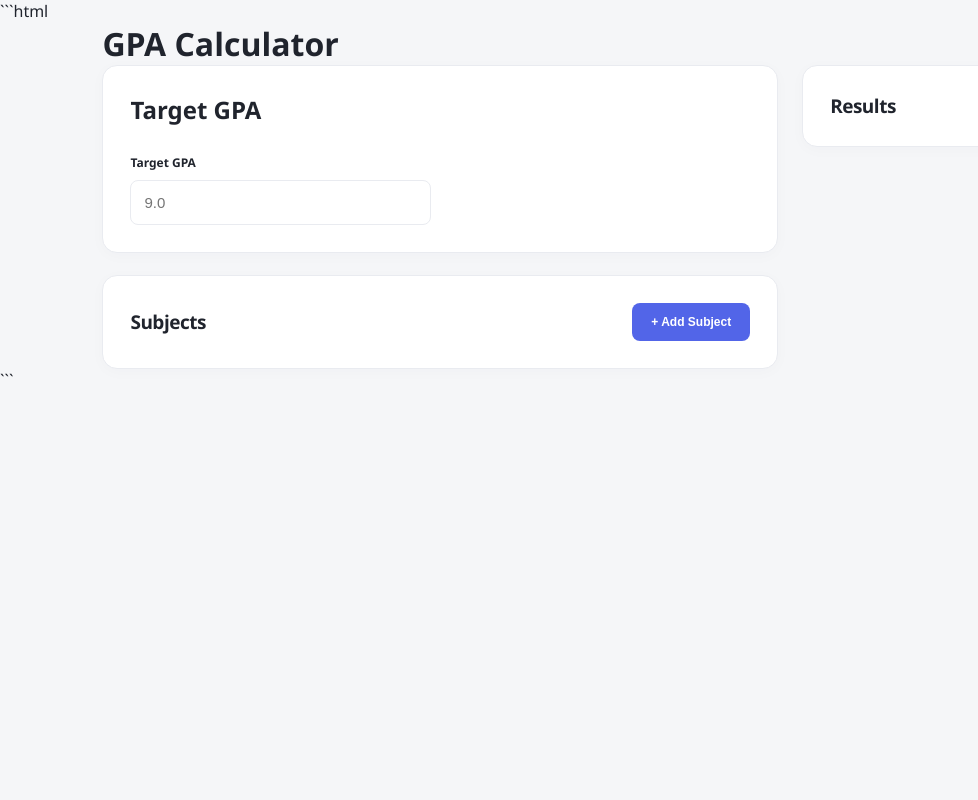
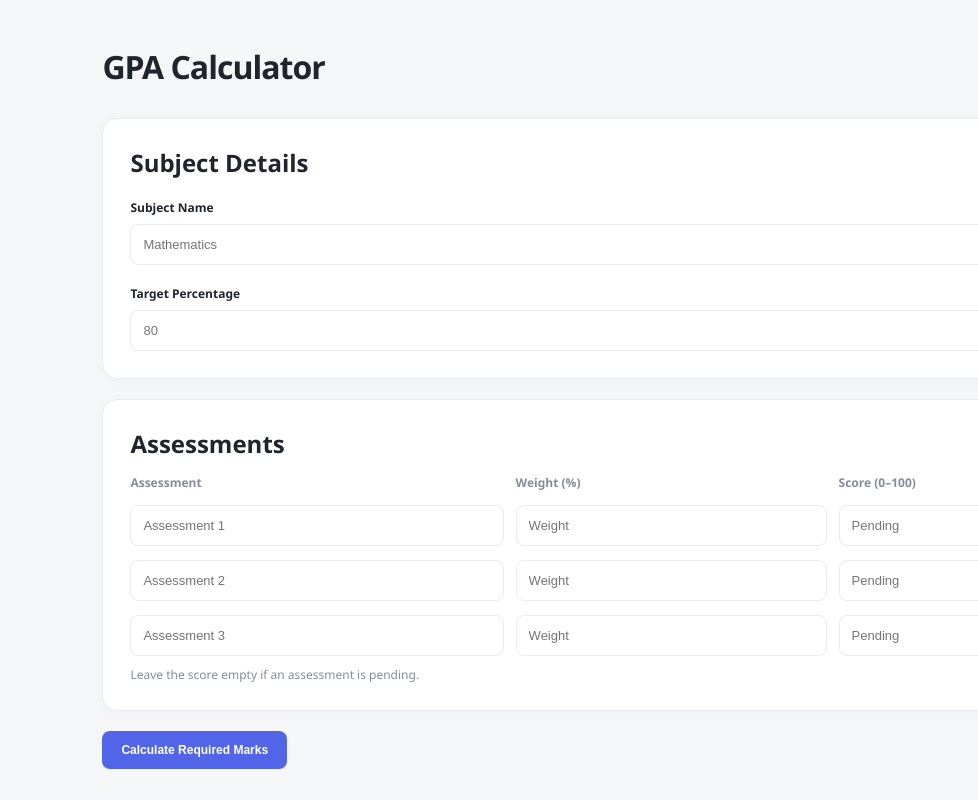
Before and after one commit to pranavrmkr/gpa-calc, a Flask app: page / in a window 1280 px wide. Shown: the whole page, without its empty margins (0-978 px from the left). Run offline with Flask 3, Linux system fonts and the light colour scheme.

Commit message:
added more css shit , website looks bad but works for 3 assesments, gives total remaining percentage needed

````diff
--- a/templates/index.html
+++ b/templates/index.html
@@ -1,11 +1,9 @@
-```html
 <!DOCTYPE html>
 <html lang="en">
 
 <head>
     <meta charset="UTF-8">
     <meta name="viewport" content="width=device-width, initial-scale=1.0">
-
     <title>GPA Calculator</title>
 
     <link rel="stylesheet"
@@ -20,74 +18,123 @@
         <h1>GPA Calculator</h1>
     </header>
 
-        <section class="dashboard-grid">
+    <form method="POST">
 
-            <div class="main-column">
+        <section class="card">
 
-                <!-- Target Configuration -->
-                <div class="card target-card">
-
-                    <h2>Target GPA</h2>
-
-                    <div class="target-inputs">
+            <h2>Subject Details</h2>
 
             <div class="input-group">
-                            <label for="target-gpa">Target GPA</label>
+                <label>Subject Name</label>
+                <input type="text" name="subject"
+                       placeholder="Mathematics" required>
+            </div>
 
-                            <div class="input-wrapper">
-                                <input
-                                    type="number"
-                                    id="target-gpa"
-                                    placeholder="9.0"
-                                    min="0"
-                                    step="0.1">
+            <div class="input-group">
+                <label>Target Percentage</label>
+                <input type="number" name="target"
+                       min="0" max="100" step="0.01"
+                       placeholder="80" required>
             </div>
+
+        </section>
+
+
+        <section class="card">
+
+            <h2>Assessments</h2>
+
+            <div class="assessment-grid">
+                <span>Assessment</span>
+                <span>Weight (%)</span>
+                <span>Score (0–100)</span>
             </div>
+
+            {% for i in range(1, 4) %}
+
+            <div class="assessment-grid">
+
+                <input type="text"
+                       name="name{{ i }}"
+                       placeholder="Assessment {{ i }}"
+                       required>
+
+                <input type="number"
+                       name="weight{{ i }}"
+                       min="0" max="100"
+                       step="0.01"
+                       placeholder="Weight"
+                       required>
+
+                <input type="number"
+                       name="score{{ i }}"
+                       min="0" max="100"
+                       step="0.01"
+                       placeholder="Pending">
 
             </div>
 
+            {% endfor %}
+
+            <p class="muted">
+                Leave the score empty if an assessment is pending.
+            </p>
+
+        </section>
+
+
+        <button type="submit" class="primary-button">
+            Calculate Required Marks
+        </button>
+
+    </form>
+
+
+    {% if error %}
+
+    <section class="card error-card">
+        <h3>Invalid Input</h3>
+        <p>{{ error }}</p>
+    </section>
+
+    {% endif %}
+
+
+    {% if result %}
+
+    <section class="card results-card">
+
+        <h2>Results — {{ result.subject }}</h2>
+
+        <p>Target: {{ result.target }}%</p>
+
+        {% if result.status == "possible" %}
+
+            <h3>Required Average</h3>
+
+            <div class="result-value">
+                {{ result.required_marks }}%
             </div>
 
+            <p>Required across your remaining assessments.</p>
 
-                <!-- Subject Manager -->
-                <div class="card subject-card">
+        {% elif result.status == "achieved" %}
 
-                    <div class="section-heading">
-                        <h2>Subjects</h2>
+            <h3>Target Achieved</h3>
+            <p>Your completed assessments have already reached your target.</p>
 
-                        <button class="primary-button" type="button">
-                            + Add Subject
-                        </button>
-                    </div>
+        {% elif result.status == "impossible" %}
 
-                    <div class="subject-list">
-                        <!-- Subject cards will be rendered here -->
-                    </div>
+            <h3>Target Unreachable</h3>
+            <p>Your target cannot be achieved with the remaining assessments.</p>
 
-                </div>
-
-            </div>
-
-
-            <!-- Results -->
-            <aside class="sidebar-column">
-
-                <div class="card results-card">
-
-                    <h2>Results</h2>
-
-                    <div class="result-content">
-                        <!-- Calculated results will appear here -->
-                    </div>
-
-                </div>
-
-            </aside>
+        {% endif %}
 
     </section>
+
+    {% endif %}
 
 </main>
 
 </body>
 </html>
-```
--- a/templates/static/css/style.css
+++ b/templates/static/css/style.css
@@ -504,3 +504,80 @@ footer {
     }
 
 }
+.page-header {
+    padding: 45px 0 30px;
+}
+
+.page-header h1 {
+    font-size: 32px;
+    letter-spacing: -1px;
+}
+
+form {
+    display: flex;
+    flex-direction: column;
+    gap: 20px;
+}
+
+.input-group {
+    margin-top: 20px;
+}
+
+.input-group input,
+.assessment-grid input {
+    width: 100%;
+    padding: 12px;
+    border: 1px solid #e9ebf0;
+    border-radius: 8px;
+    font-size: 13px;
+    outline: none;
+}
+
+.input-group input:focus,
+.assessment-grid input:focus {
+    border-color: var(--primary);
+}
+
+.input-group label {
+    display: block;
+    margin-bottom: 8px;
+}
+
+.assessment-grid {
+    display: grid;
+    grid-template-columns: 1.2fr 1fr 1fr;
+    gap: 12px;
+    margin-top: 14px;
+    font-size: 12px;
+}
+
+.assessment-grid span {
+    font-weight: 650;
+    color: var(--muted);
+}
+
+.primary-button {
+    align-self: flex-start;
+}
+
+.results-card,
+.error-card {
+    margin-top: 22px;
+}
+
+.result-value {
+    font-size: 42px;
+    font-weight: 750;
+    color: var(--primary);
+    margin: 15px 0;
+}
+
+.error-card {
+    border-left: 4px solid #dc4444;
+}
+
+@media (max-width: 600px) {
+    .assessment-grid {
+        grid-template-columns: 1fr;
+    }
+}
````
Lines whose indentation alone changed are shown as unchanged.
